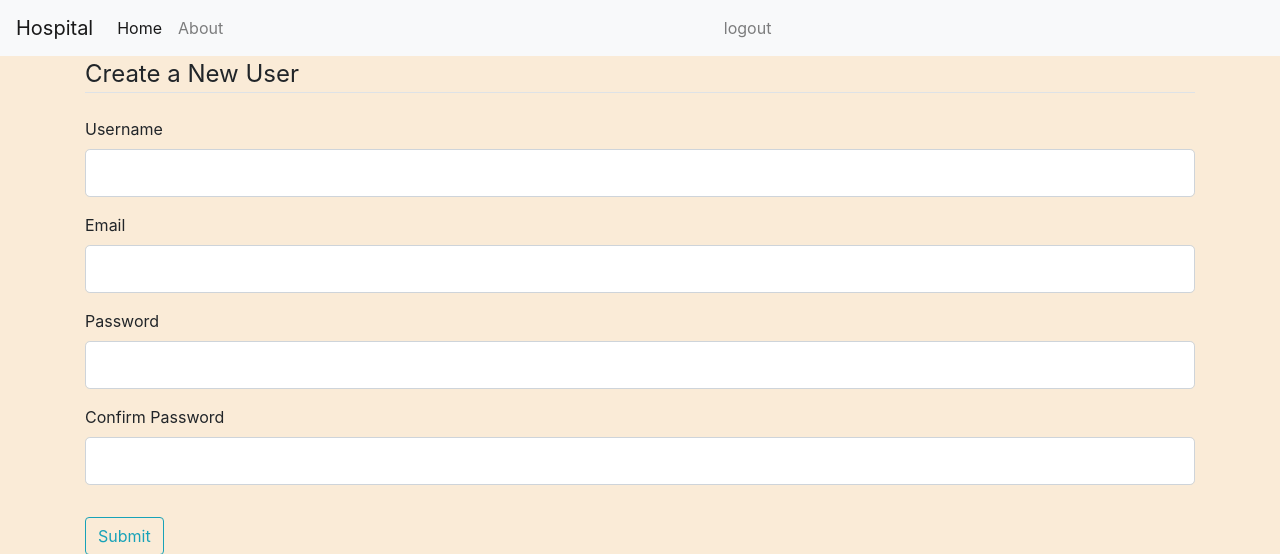
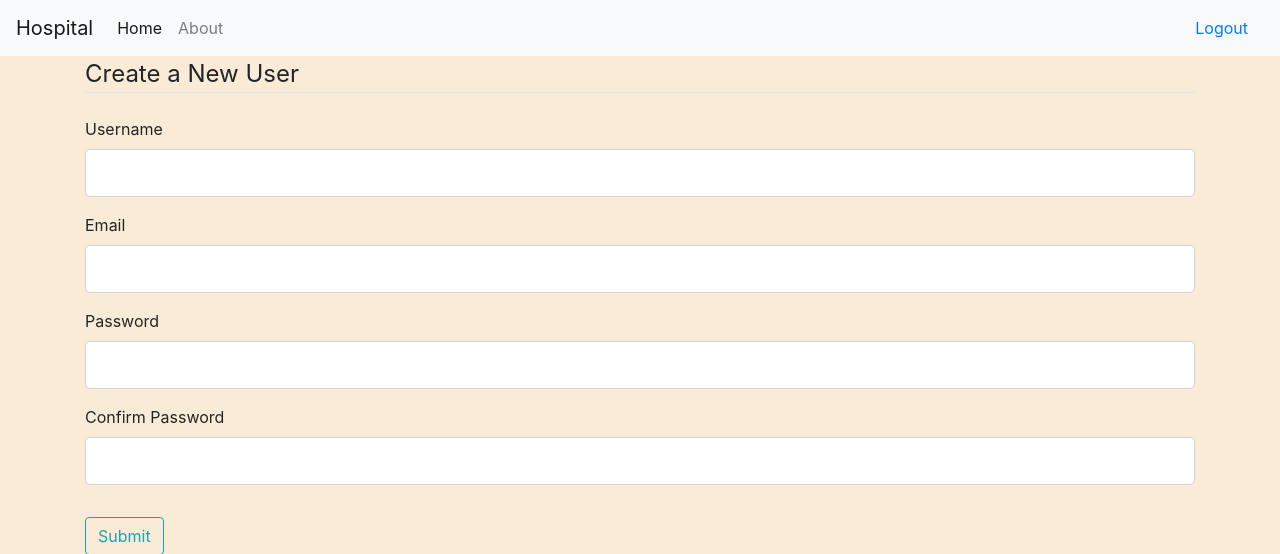
Before and after one commit to OmkarSuvarna/CA2-GroupC, a Flask app: page /admin-useradd in a window 1280 px wide. Shown: the top 554 px of the page. Run offline with Flask 3, Linux system fonts and the light colour scheme.

Commit message:
Refactoring the code

```diff
--- a/hospital/routes.py
+++ b/hospital/routes.py
@@ -4,7 +4,7 @@ from hospital.forms import LoginForm, PatientForm, UserForm
 from hospital.models import User, Doctor, Patient
 from flask_login import login_user, current_user, logout_user, login_required
 
-patient = [
+patient2 = [
     {
         'id':'100',
         'firstName' : 'John',
@@ -21,15 +21,6 @@ patient = [
     }
 ]
 
-# @app.route("/register", methods=['GET', 'POST'])
-# def registerPatient():
-#     form = PatientForm()
-#     if form.validate_on_submit():
-#          flash(f'Added Patient : {form.firstName.data}', 'success')
-#          return redirect(url_for('registerPatient'))
-#     return render_template('registerPatient.html', form=form)
-
-
 @app.route("/")
 @app.route("/home_doctor", methods=['GET', 'POST'])
 def home_doctor():
@@ -39,6 +30,7 @@ def home_doctor():
         db.session.add(patient)
         db.session.commit()
         flash(f'Added Patient : {form.firstName.data}', 'success')
+        patient = Patient.query.all()
         return redirect(url_for('home_doctor'))
     return render_template('home_doctor.html', form=form)
 
@@ -61,10 +53,8 @@ def login():
         user = User.query.filter_by(username=form.username.data).first()
         if user and bcrypt.check_password_hash(user.password, form.password.data):
             login_user(user, remember=form.remember.data)
+            flash(f'Welcome {form.username.data}', 'success')
             return redirect(url_for('home_doctor'))
-        # if form.username.data == 'omkar' and form.password.data == '123':
-
-        #     flash(f'Welcome {form.username.data}', 'success')
         else:
             flash('Login Unsuccessful. Please check username and password', 'danger')
     return render_template('login.html', form=form)
@@ -74,6 +64,12 @@ def logout():
     logout_user()
     return redirect(url_for('login'))
 
+@app.route("/doctor_profile")
+def doctor_profile():
+
+    return render_template('doctor_profile.html', title ='Doctor Pofile')
+
+
 # @app.route("/register", methods=['GET', 'POST'])
 # def registerPatient():
 #     form = PatientForm()
@@ -81,8 +77,3 @@ def logout():
 #          flash(f'Added Patient : {form.firstName.data}', 'success')
 #          return redirect(url_for('registerPatient'))
 #     return render_template('registerPatient.html', form=form)
-
-@app.route("/doctor_profile")
-def doctor_profile():
-
-    return render_template('doctor_profile.html', title ='Doctor Pofile')
--- a/hospital/templates/layout.html
+++ b/hospital/templates/layout.html
@@ -53,17 +53,11 @@
         </li> -->
 
       </ul>
-      <ul class="navbar-nav mr-auto">
-        <li class="nav-item">
-          <div class="logout">
-            <a class="nav-link" href="{{ url_for('login')}}">logout</a>
-          </div>
-        </li>
-      <!-- <form class="form-inline my-2 my-lg-0">
-        <input class="form-control mr-sm-2" type="search" placeholder="Search" aria-label="Search">
-        <button class="btn btn-outline-success my-2 my-sm-0" type="submit">Search</button>
-      </form> -->
-    </ul>
+      <form class="form-inline my-2 my-lg-0">
+        <a class="nav-link" href="{{ url_for('login')}}">Logout</a>
+        <!-- <input class="form-control mr-sm-2" type="search" placeholder="Search" aria-label="Search"> -->
+        <!-- <button class="btn btn-outline-success my-2 my-sm-0" type="submit">Search</button> -->
+      </form>
     </div>
   </nav>
   <div class="container">
```
